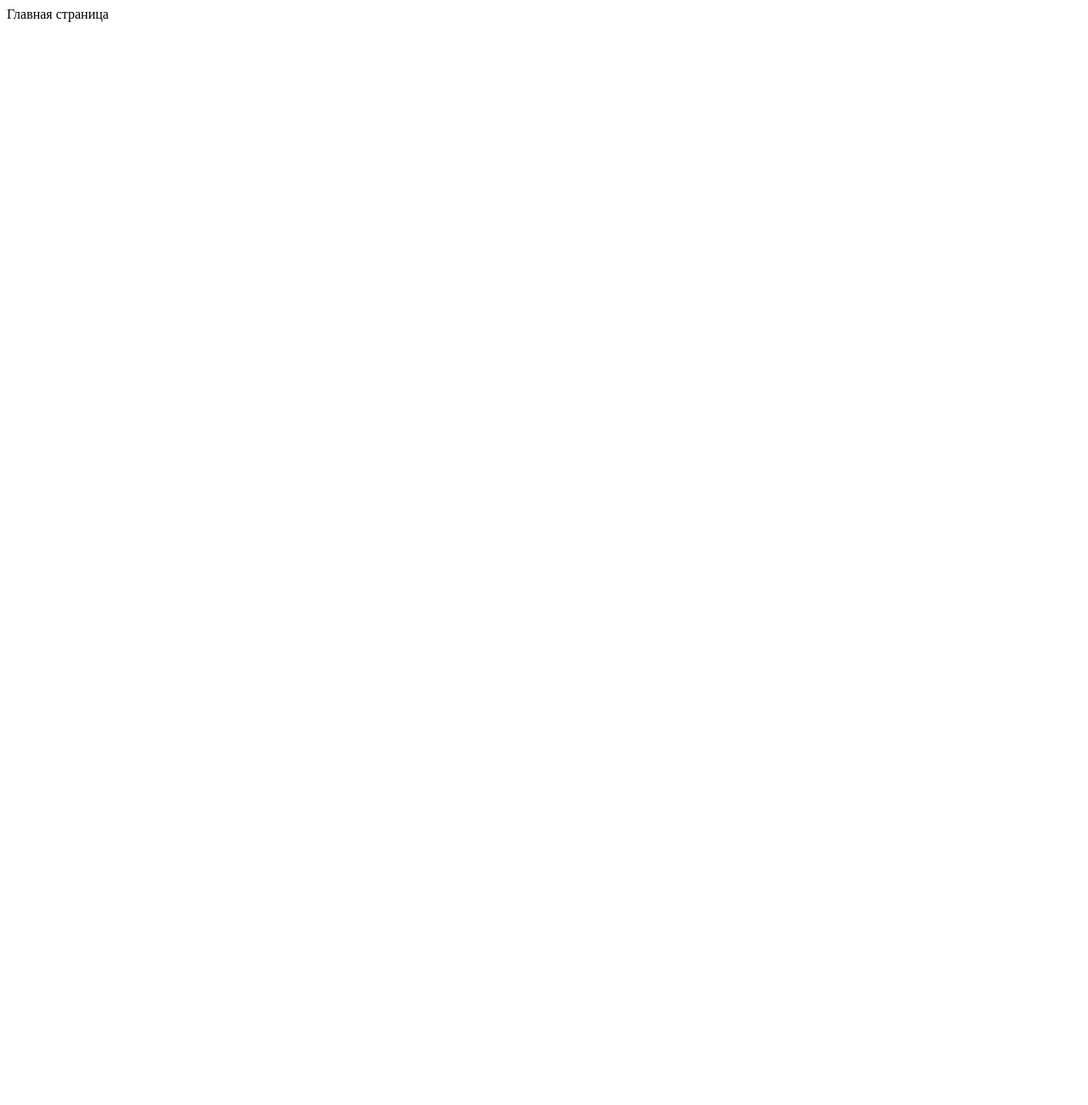
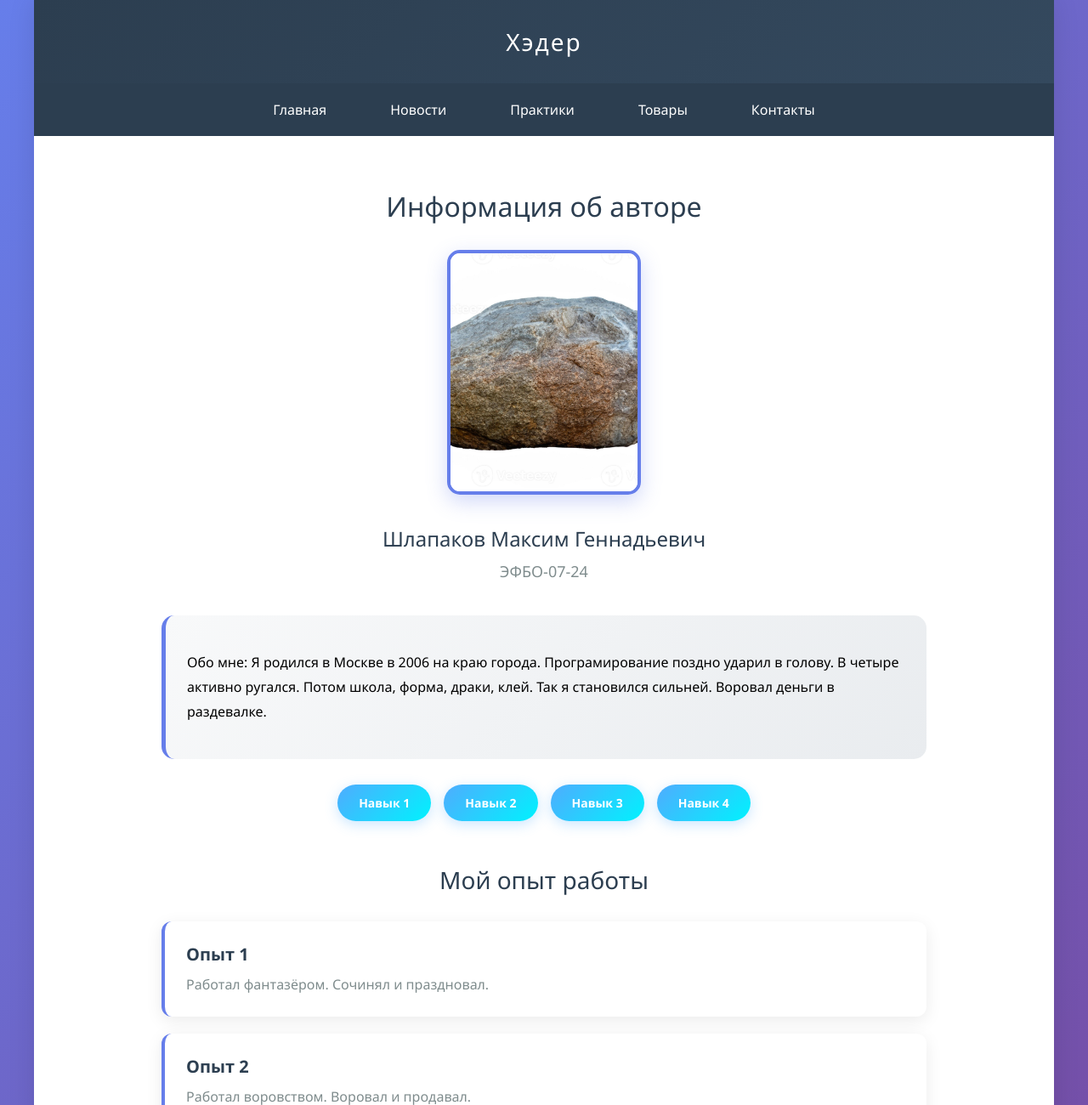
Before and after one commit to fr1zze/front-and-back-prac, a plain HTML site: page index.html in a window 1280 px wide. Shown: the top 1300 px of the page at 85% size. Before the commit the page ends 800 px from the top, so only its background shows below. Drawn offline with Linux system fonts and the light colour scheme.

Commit message:
first commit

```diff
--- a/index.html
+++ b/index.html
@@ -1 +1,62 @@
-Главная страница
+<!DOCTYPE html>
+<html lang="en">
+<head>
+    <meta charset="UTF-8">
+    <meta name="viewport" content="width=device-width, initial-scale=1.0">
+    <title>Семестровая страница</title>
+    <link rel="stylesheet" href="style/styles.css">
+</head>
+<body>
+    <div class="page-container">
+        <header>Хэдер</header>
+        <nav>
+            <ul class="nav-list">
+                <li class="nav-item"><a class="nav-link" href="index.html">Главная</a></li>
+                <li class="nav-item"><a class="nav-link" href="pages/news.html">Новости</a></li>
+                <li class="nav-item"><a class="nav-link" href="pages/practices.html">Практики</a></li>
+                <li class="nav-item"><a class="nav-link" href="pages/goods.html">Товары</a></li>
+                <li class="nav-item"><a class="nav-link" href="pages/contacts.html">Контакты</a></li>
+            </ul>
+        </nav>
+        <div class="content">
+            <div class="profile-header">
+                <h1 class="profile-title">Информация об авторе</h1>
+                <img class="profile-photo" src="images/stone.jpg" alt="Фото автора" width="200" height="250">
+                <h2 class="profile-name">Шлапаков Максим Геннадьевич</h2>
+                <p class="profile-group">ЭФБО-07-24</p>
+            </div>
+
+            <div class="about-me">
+                <p>Обо мне: Я родился в Москве в 2006 на краю города. Програмирование поздно
+                ударил в голову. В четыре активно ругался.
+                Потом школа, форма, драки, клей. Так я становился сильней. Воровал деньги в
+                раздевалке.</p>
+            </div>
+
+            <div class="skills-container">
+                <div class="skill-tag">Навык 1</div>
+                <div class="skill-tag">Навык 2</div>
+                <div class="skill-tag">Навык 3</div>
+                <div class="skill-tag">Навык 4</div>
+            </div>
+
+            <div class="experience-section">
+                <h2 class="section-title">Мой опыт работы</h2>
+                <div class="experience-card">
+                    <h3 class="experience-title">Опыт 1</h3>
+                    <p class="experience-desc">Работал фантазёром. Сочинял и праздновал.</p>
+                </div>
+                <div class="experience-card">
+                    <h3 class="experience-title">Опыт 2</h3>
+                    <p class="experience-desc">Работал воровством. Воровал и продавал.</p>
+                </div>
+                <div class="experience-card">
+                    <h3 class="experience-title">Опыт 3</h3>
+                    <p class="experience-desc">Работал рэпером. Читал и пел.</p>
+                </div>
+            </div>
+        </div>
+    <footer>Футер</footer>
+    </div>
+</body>
+</html>
--- /dev/null
+++ b/style/styles.css
@@ -0,0 +1,243 @@
+/* ===== БАЗОВЫЕ СТИЛИ ===== */
+body {
+    box-sizing: border-box;
+    font-family: 'Segoe UI', Tahoma, Geneva, Verdana, sans-serif; /* Современный шрифт для лучшей читаемости */
+    margin: 0; /* Убираем стандартные отступы браузера */
+    padding: 0; /* Убираем стандартные внутренние отступы */
+    background: linear-gradient(135deg, #667eea 0%, #764ba2 100%); /* Красивый градиентный фон всей страницы */
+    min-height: 100vh; /* Минимальная высота равна высоте окна браузера */
+}
+
+/* ===== КОНТЕЙНЕР СТРАНИЦЫ ===== */
+.page-container {
+    padding-bottom: 50px;
+    position: relative;
+    max-width: 1200px; /* Максимальная ширина контента */
+    margin: 0 auto; /* Центрирование контейнера по горизонтали */
+    background: white; /* Белый фон для основного содержимого */
+    min-height: 100vh; /* Минимальная высота равна высоте окна браузера */
+    box-shadow: 0 0 30px rgba(0,0,0,0.1); /* Легкая тень вокруг всего контента */
+}
+
+/* ===== ШАПКА ===== */
+header {
+    background: linear-gradient(135deg, #2c3e50 0%, #34495e 100%); /* Темный градиентный фон */
+    color: white; /* Белый цвет текста */
+    text-align: center; /* Выравнивание текста по центру */
+    padding: 30px; /* Внутренние отступы со всех сторон */
+    font-size: 28px; /* Размер шрифта */
+    font-weight: 300; /* Легкое начертание шрифта */
+    letter-spacing: 2px; /* Расстояние между буквами */
+}
+
+/* ===== НАВИГАЦИЯ ===== */
+nav {
+    background: #2c3e50; /* Темно-синий фон навигации */
+    padding: 20px 0; /* Вертикальные отступы */
+}
+
+.nav-list {
+    list-style: none; /* Убираем маркеры списка */
+    margin: 0; /* Убираем внешние отступы */
+    padding: 0; /* Убираем внутренние отступы */
+    display: flex; /* Горизонтальное расположение элементов */
+    justify-content: center; /* Выравнивание по центру */
+    gap: 25px; /* Расстояние между элементами навигации */
+}
+
+.nav-item {
+    margin: 0; /* Убираем отступы у пунктов меню */
+}
+
+.nav-link {
+    color: white; /* Белый цвет текста ссылок */
+    text-decoration: none; /* Убираем подчеркивание ссылок */
+    padding: 12px 25px; /* Отступы внутри ссылок */
+    border-radius: 25px; /* Скругленные углы (капсульная форма) */
+    transition: all 0.3s ease; /* Плавные анимации при изменении */
+    font-weight: 500; /* Средняя жирность шрифта */
+}
+
+.nav-link:hover {
+    background: rgba(255,255,255,0.1); /* Полупрозрачный белый фон при наведении */
+    transform: translateY(-2px); /* Легкое поднятие элемента при наведении */
+}
+
+/* ===== ОСНОВНОЙ КОНТЕНТ ===== */
+.content {
+    padding: 40px; /* Внутренние отступы контента */
+    max-width: 900px; /* Максимальная ширина контента */
+    margin: 0 auto; /* Центрирование контента */
+}
+
+/* ===== ГЛАВНАЯ СТРАНИЦА ===== */
+.profile-header {
+    text-align: center; /* Выравнивание по центру */
+    margin-bottom: 40px; /* Отступ снизу */
+}
+
+.profile-title {
+    font-size: 32px; /* Размер шрифта заголовка */
+    color: #2c3e50; /* Темно-синий цвет текста */
+    margin-bottom: 10px; /* Отступ снизу */
+    font-weight: 300; /* Легкое начертание шрифта */
+}
+
+.profile-photo {
+    width: 220px; /* Фиксированная ширина фото */
+    height: 280px; /* Фиксированная высота фото */
+    border-radius: 15px; /* Скругленные углы фото */
+    object-fit: cover; /* Обрезка фото для сохранения пропорций */
+    margin: 20px auto; /* Центрирование и отступы */
+    border: 4px solid #667eea; /* Синяя рамка вокруг фото */
+    box-shadow: 0 8px 25px rgba(102, 126, 234, 0.3); /* Тень с синим оттенком */
+}
+
+.profile-name {
+    font-size: 24px; /* Размер шрифта имени */
+    color: #2c3e50; /* Темно-синий цвет текста */
+    margin: 10px 0; /* Вертикальные отступы */
+    font-weight: 500; /* Средняя жирность шрифта */
+}
+
+.profile-group {
+    font-size: 18px; /* Размер шрифта группы */
+    color: #7f8c8d; /* Серый цвет текста */
+    margin: 5px 0; /* Вертикальные отступы */
+}
+
+.about-me {
+    background: linear-gradient(135deg, #f8f9fa 0%, #e9ecef 100%); /* Светлый градиентный фон */
+    padding: 25px; /* Внутренние отступы */
+    border-radius: 15px; /* Скругленные углы */
+    margin: 30px 0; /* Вертикальные отступы */
+    border-left: 5px solid #667eea; /* Синяя полоса слева */
+    font-size: 16px; /* Размер шрифта текста */
+    line-height: 1.8; /* Межстрочный интервал */
+}
+
+/* ===== НАВЫКИ ===== */
+.skills-container {
+    display: flex; /* Горизонтальное расположение навыков */
+    justify-content: center; /* Выравнивание по центру */
+    flex-wrap: wrap; /* Перенос на новую строку при необходимости */
+    gap: 15px; /* Расстояние между навыками */
+    margin: 30px 0; /* Вертикальные отступы */
+}
+
+.skill-tag {
+    background: linear-gradient(135deg, #4facfe 0%, #00f2fe 100%); /* Голубой градиентный фон */
+    color: white; /* Белый цвет текста */
+    padding: 12px 25px; /* Внутренние отступы */
+    border-radius: 25px; /* Круглые углы (капсульная форма) */
+    font-weight: 600; /* Жирный шрифт */
+    font-size: 14px; /* Размер шрифта */
+    box-shadow: 0 4px 15px rgba(79, 172, 254, 0.3); /* Тень с голубым оттенком */
+    transition: all 0.3s ease; /* Плавные анимации при изменении */
+}
+
+.skill-tag:hover {
+    transform: translateY(-3px); /* Поднятие элемента при наведении */
+    box-shadow: 0 6px 20px rgba(79, 172, 254, 0.4); /* Увеличение тени при наведении */
+}
+
+/* ===== ОПЫТ РАБОТЫ ===== */
+.experience-section {
+    margin-top: 50px; /* Отступ сверху */
+}
+
+.section-title {
+    font-size: 28px; /* Размер шрифта заголовка секции */
+    color: #2c3e50; /* Темно-синий цвет текста */
+    text-align: center; /* Выравнивание по центру */
+    margin-bottom: 30px; /* Отступ снизу */
+    font-weight: 300; /* Легкое начертание шрифта */
+}
+
+.experience-card {
+    background: white; /* Белый фон карточки */
+    padding: 25px; /* Внутренние отступы */
+    margin: 20px 0; /* Вертикальные отступы */
+    border-radius: 12px; /* Скругленные углы */
+    box-shadow: 0 5px 20px rgba(0,0,0,0.08); /* Легкая тень */
+    border-left: 4px solid #667eea; /* Синяя полоса слева */
+    transition: transform 0.3s ease; /* Плавная анимация трансформации */
+}
+
+.experience-card:hover {
+    transform: translateX(5px); /* Сдвиг вправо при наведении */
+}
+
+.experience-title {
+    font-size: 20px; /* Размер шрифта заголовка опыта */
+    color: #2c3e50; /* Темно-синий цвет текста */
+    margin: 0 0 10px 0; /* Отступ снизу */
+    font-weight: 600; /* Жирный шрифт */
+}
+
+.experience-desc {
+    color: #7f8c8d; /* Серый цвет текста */
+    line-height: 1.6; /* Межстрочный интервал */
+    margin: 0; /* Убираем отступы */
+}
+
+/* ===== Товары ===== */
+.goods-title {
+    font-size: 28px;
+    text-align: center;
+    color: #2c3e50;
+    margin-bottom: 30px;
+    font-weight: 200px;
+}
+
+.products-grid {
+  display: grid;
+  grid-template-columns: repeat(auto-fit, minmax(280px, 1fr));
+  gap: 30px;
+  margin-top: 30px;
+}
+
+.product-card {
+  background: white;
+  padding: 25px;
+  border-radius: 15px;
+  text-align: center;
+  box-shadow: 0 5px 20px rgba(0,0,0,0.08);
+  transition: transform 0.3s ease;
+}
+
+.product-image {
+  width: 200px;
+  height: 250px;
+  border-radius: 10px;
+  object-fit: cover;
+  margin-bottom: 20px;
+  border: 3px solid #f8f9fa;
+}
+
+.product-name {
+  font-size: 18px;
+  color: #2c3e50;
+  margin: 10px 0;
+  font-weight: 600;
+}
+
+.product-price {
+  font-size: 20px;
+  color: #e74c3c;
+  font-weight: 700;
+  margin: 5px 0;
+}
+
+
+/* ===== ФУТЕР ===== */
+footer {
+    background: linear-gradient(135deg, #2c3e50 0%, #34495e 100%); /* Темный градиентный фон */
+    color: white; /* Белый цвет текста */
+    text-align: center; /* Выравнивание по центру */
+    padding: 30px 0px;
+    margin-top: 50px; /* Отступ сверху */
+    position: absolute;
+    bottom: 0;
+    width: 100%;
+}
```
Also changed, not shown: pages/contacts.html (added, +28 -0 lines), pages/goods.html (added, +44 -0 lines), pages/news.html (added, +42 -0 lines), images/goods1.jpg (added), images/goods2.jpg (added), images/goods3.jpg (added), images/stone.jpg (added), pages/practices.html (added).
